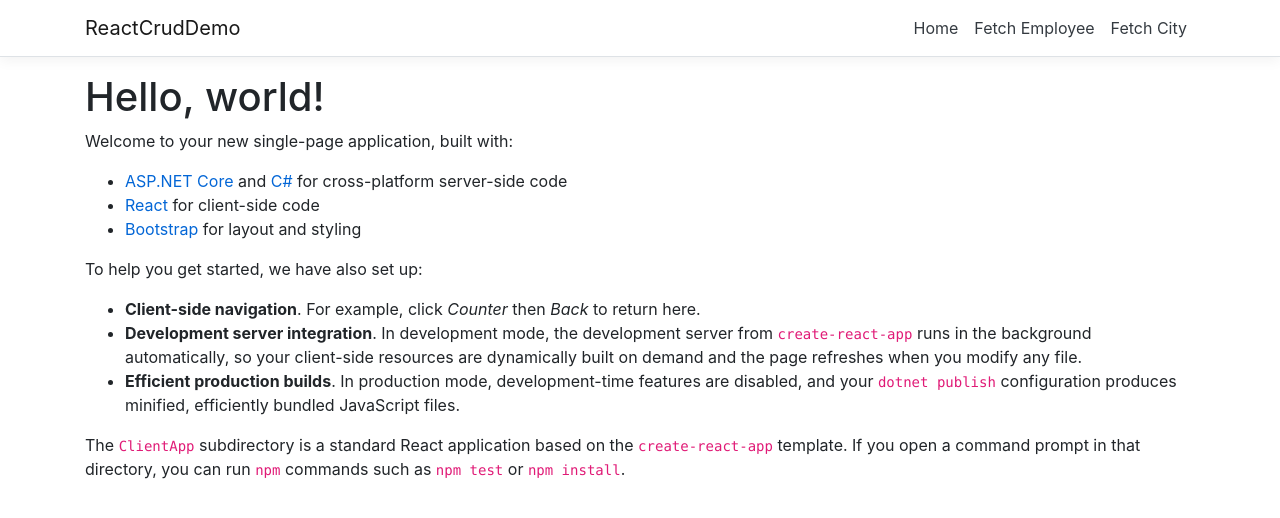
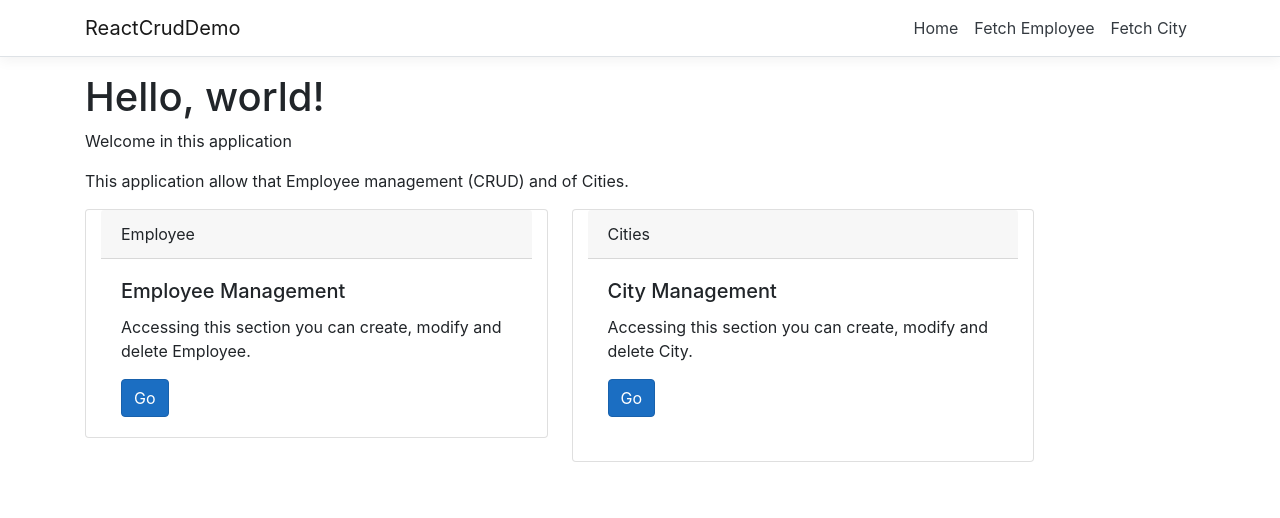
Before and after one commit to giuseppecrifaci98/reactcrud, a React (Create React App) app in the folder ClientApp/: page / in a window 1280 px wide. Shown: the top 518 px of the page. Built offline with nearby package versions, Linux system fonts and the light colour scheme.

Commit message:
Modifico home.js

```diff
--- a/ClientApp/src/components/Employee/AddEmployee.tsx
+++ b/ClientApp/src/components/Employee/AddEmployee.tsx
@@ -15,7 +15,6 @@ export class AddEmployee extends React.Component<RouteComponentProps<{}>, AddEmp
     constructor(props){
         super(props);
         this.state = { title: "", loading: true, cityList: [], empData: new EmployeeData, checkExistUser:false };
-
         fetch('api/City/Index')
         .then(response => response.json() as Promise<CityData[]>)
         .then(data => {
@@ -37,10 +36,6 @@ export class AddEmployee extends React.Component<RouteComponentProps<{}>, AddEmp
         else {
             this.state = { title: "Create Employee", loading: false, cityList: [], empData: new EmployeeData, checkExistUser:false };
         }
-
-        // This binding is necessary to make "this" work in the callback
-        this.handleSave = this.handleSave.bind(this);
-        this.handleCancel = this.handleCancel.bind(this);
     }
 
     public render(){
@@ -54,6 +49,12 @@ export class AddEmployee extends React.Component<RouteComponentProps<{}>, AddEmp
         <hr />
         {contents}
     </div>;
+    }
+
+    componentDidMount(){
+        // This binding is necessary to make "this" work in the callback
+        this.handleSave = this.handleSave.bind(this);
+        this.handleCancel = this.handleCancel.bind(this);
     }
 
     private handleSave(event) {
--- a/ClientApp/src/components/Home.js
+++ b/ClientApp/src/components/Home.js
@@ -1,4 +1,5 @@
 import React, { Component } from 'react';
+import {Link} from 'react-router-dom';
 
 export class Home extends Component {
   static displayName = Home.name;
@@ -7,19 +8,36 @@ export class Home extends Component {
     return (
       <div>
         <h1>Hello, world!</h1>
-        <p>Welcome to your new single-page application, built with:</p>
-        <ul>
-          <li><a href='https://get.asp.net/'>ASP.NET Core</a> and <a href='https://msdn.microsoft.com/en-us/library/67ef8sbd.aspx'>C#</a> for cross-platform server-side code</li>
-          <li><a href='https://facebook.github.io/react/'>React</a> for client-side code</li>
-          <li><a href='http://getbootstrap.com/'>Bootstrap</a> for layout and styling</li>
-        </ul>
-        <p>To help you get started, we have also set up:</p>
-        <ul>
-          <li><strong>Client-side navigation</strong>. For example, click <em>Counter</em> then <em>Back</em> to return here.</li>
-          <li><strong>Development server integration</strong>. In development mode, the development server from <code>create-react-app</code> runs in the background automatically, so your client-side resources are dynamically built on demand and the page refreshes when you modify any file.</li>
-          <li><strong>Efficient production builds</strong>. In production mode, development-time features are disabled, and your <code>dotnet publish</code> configuration produces minified, efficiently bundled JavaScript files.</li>
-        </ul>
-        <p>The <code>ClientApp</code> subdirectory is a standard React application based on the <code>create-react-app</code> template. If you open a command prompt in that directory, you can run <code>npm</code> commands such as <code>npm test</code> or <code>npm install</code>.</p>
+        <p>Welcome in this application</p>
+        <p>This application allow that Employee management (CRUD) and of Cities.</p>
+
+        <div className="container">
+          <div className="row">
+        <div className="card col-xs-5 col-md-5 col-lg-5 mr-4 mb-4 col-sm-12 ">
+        <div className="card-header">
+          Employee
+        </div>
+        <div className="card-body">
+          <h5 className="card-title">Employee Management</h5>
+          <p className="card-text">Accessing this section you can create, modify and delete Employee.</p>
+          <Link to="/fetchemployee" className="btn btn-primary">Go</Link>
+        </div>
+      </div>
+
+      <div className="card col-xs-5 col-md-5 col-lg-5 col-sm-12">
+        <div className="card-header">
+          Cities
+        </div>
+        <div className="card-body">
+          <h5 className="card-title">City Management</h5>
+          <p className="card-text">Accessing this section you can create, modify and delete City.</p>
+          <Link to="/fetchcity" className="btn btn-primary">Go</Link>
+        </div>
+      </div>
+
+      </div>
+        </div>
+
       </div>
     );
   }
--- a/ClientApp/src/components/city/AddCity.tsx
+++ b/ClientApp/src/components/city/AddCity.tsx
@@ -25,11 +25,6 @@ export class AddCity extends React.Component<RouteComponentProps<{}>, FetchCityD
         }
         else
         this.state = { title: "Create City", loading: false, cityList: new CityData, checkExistCity:false };
-
-        // This binding is necessary to make "this" work in the callback
-        this.handleSave = this.handleSave.bind(this);
-        this.handleCancel = this.handleCancel.bind(this);
-
     }
 
     public render(){
@@ -41,6 +36,12 @@ export class AddCity extends React.Component<RouteComponentProps<{}>, FetchCityD
         <hr />
         {contents}
     </div>;
+    }
+
+    componentDidMount(){
+       // This binding is necessary to make "this" work in the callback
+       this.handleSave = this.handleSave.bind(this);
+       this.handleCancel = this.handleCancel.bind(this);
     }
 
     private handleSave(event) {
```
Lines whose indentation alone changed are shown as unchanged.
